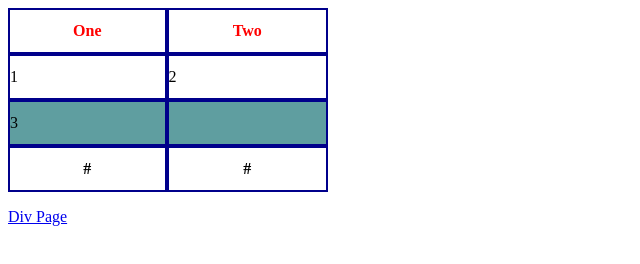
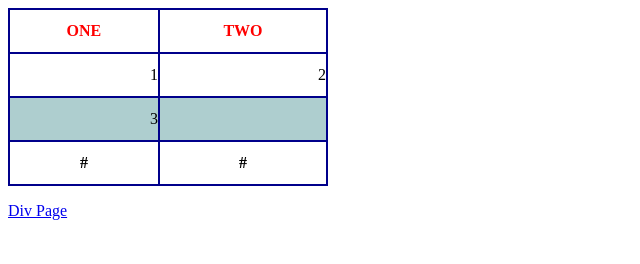
Before and after one commit to Konni-Chin-Wa/block-2-lecture-2, a plain HTML site: page index.html in a window 1280 px wide. Shown: the whole page, without its empty margins (0-640 px from the left). Drawn offline with Linux system fonts and the light colour scheme.

Commit message:
css updated

```diff
--- a/index.html
+++ b/index.html
@@ -3,17 +3,16 @@
 <head>
     <meta charset="UTF-8">
     <meta name="viewport" content="width=device-width, initial-scale=1.0">
-    <title>Block 2 Lecture 2</title>
-    <link type="text/css" href="main.css" rel="stylesheet">
+    <title>BLock 2 Lecture 2</title>
+    <link rel="stylesheet" type="text/css" href="main.css">
 </head>
 <body>
     <table class="one">
         <thead>
-            <tr>
             <th>one</th>
             <th>two</th>
-            </tr>
         </thead>
+        <tbody>
             <tr>
                 <td>1</td>
                 <td>2</td>
@@ -24,10 +23,13 @@
             </tr>
         </tbody>
         <tfoot>
+            <tr>
                 <th>#</th>
                 <th>#</th>
+            </tr>
         </tfoot>
     </table>
+
     <p><a href="div-page.html">Div Page</a></p>
 </body>
 </html>
--- a/main.css
+++ b/main.css
@@ -1,19 +1,26 @@
-table.one {
+table.one{
     width: 20em;
-    border-spacing:0em;
-    border-collapse: separate;
+    border-spacing: 0em;
+    border-collapse: collapse;
 }
+
 table.one th {
-    text-transform: capitalize;
+    text-transform: uppercase;
+}
 
-}
-table.one thead th {
+table.one thead th{
     color:red;
 }
-table.one th,td {
+
+table.one th, td{
     padding: 0.75em 0 0.75em 0;
-    border:darkblue solid 2px;
+    border: darkblue solid 2px;
 }
+table.one td{
+    text-align: right;
+}
+
 table.one tr:nth-child(even) {
     background-color: cadetblue;
+    background-color:rgba(95,158,160,0.5);
 }
```
Lines whose indentation alone changed are shown as unchanged.
